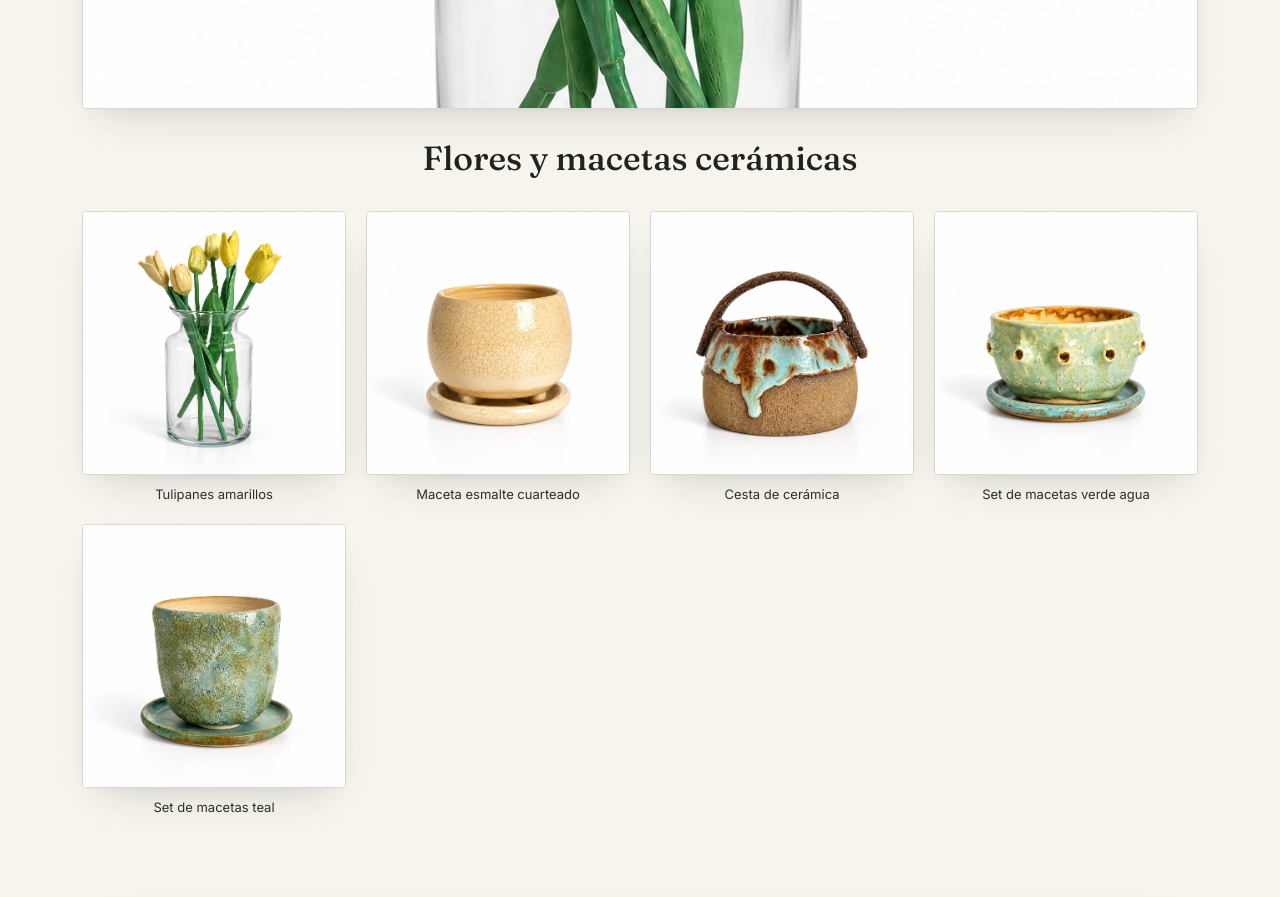
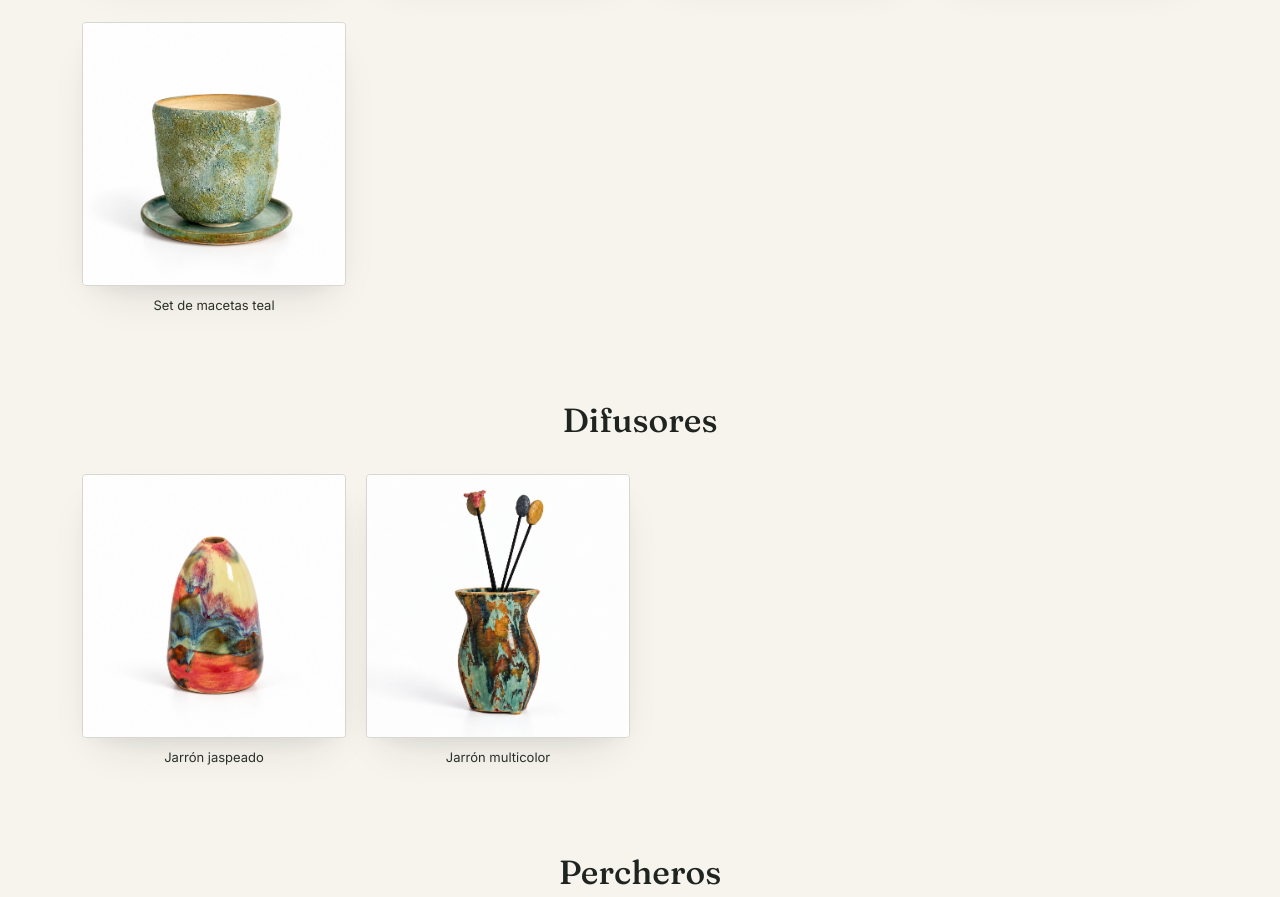
Before and after one commit to Chamberi54/Escultura-Mascotas, a Next.js app: page /hogar in a window 1280 px wide. Shown: the part 780-1677 px from the top of the page. Built offline with nearby package versions, Linux system fonts and the light colour scheme; no server answers.

Commit message:
Remove banner photo from Hogar subsection headings
Co-Authored-By: Claude Sonnet 5 <noreply@anthropic.com>

```diff
--- a/src/app/hogar/page.tsx
+++ b/src/app/hogar/page.tsx
@@ -2,7 +2,6 @@ import type { Metadata } from "next";
 import Header from "@/components/Header";
 import DogFooter from "@/components/dog/DogFooter";
 import BackLink from "@/components/portfolio/BackLink";
-import SectionBanner from "@/components/portfolio/SectionBanner";
 import PieceGrid from "@/components/portfolio/PieceGrid";
 import { FLORES_MACETAS, DIFUSORES, PERCHEROS } from "@/lib/portfolio";
 
@@ -52,13 +51,19 @@ export default function HogarPage() {
               <h1 className="heading-hero font-display font-[450] tracking-[-0.01em]">Hogar</h1>
             </div>
 
-            <SectionBanner title="Flores y macetas cerámicas" image="/portfolio/hogar/tulipanes-jarron.jpg" />
+            <h2 className="heading-section-sm mb-7 text-center font-display font-[450]">
+              Flores y macetas cerámicas
+            </h2>
             <PieceGrid pieces={FLORES_MACETAS} className="mb-20" />
 
-            <SectionBanner title="Difusores" image="/portfolio/hogar/jarron-jaspeado.jpg" />
+            <h2 className="heading-section-sm mb-7 text-center font-display font-[450]">
+              Difusores
+            </h2>
             <PieceGrid pieces={DIFUSORES} className="mb-20" />
 
-            <SectionBanner title="Percheros" image="/portfolio/hogar/busto-galgo.jpg" />
+            <h2 className="heading-section-sm mb-7 text-center font-display font-[450]">
+              Percheros
+            </h2>
             <PieceGrid pieces={PERCHEROS} />
           </div>
         </section>
```
